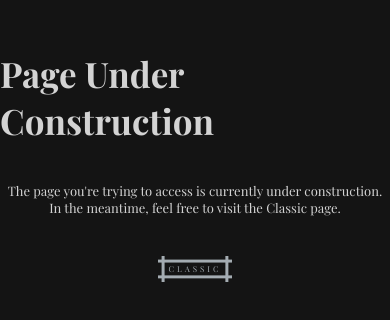
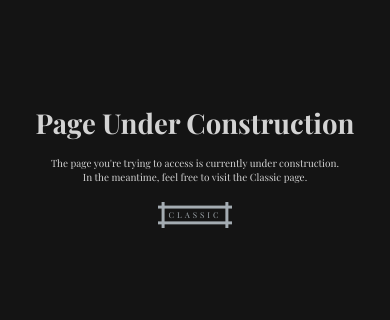
Before and after one commit to Trlaic/portfolio, a React (Vite) app: page /resume-animated in a window 390 px wide. Shown: the part 256-576 px from the top of the page. Built offline with nearby package versions, Linux system fonts and the light colour scheme; a web font is replaced by a local one.

Commit message:
x40: Add media query for mobile

```diff
--- a/src/components/ClassicPage/DisplayInformation.module.scss
+++ b/src/components/ClassicPage/DisplayInformation.module.scss
@@ -148,16 +148,6 @@
     background: linear-gradient(to right, $color-linear-gradient-first 0%, $color-linear-gradient-second 100%);
 }
 
-@media only screen and (max-width: 720px) {
-    .container {
-        flex: 0 1 0%;
-        padding-right: 5rem;
-        margin-right: 0rem;
-        transform: translateY(-1rem);
-    }
-}
-
-
 .button {
     background-image: linear-gradient(to right, $color-linear-gradient-first 0%, $color-linear-gradient-second 51%, $color-linear-gradient-first 100%);
     margin: 1rem;
@@ -184,3 +174,44 @@
     display: flex;
     align-items: center;
 }
+
+@media only screen and (max-width: 720px) {
+    .container {
+        flex: 0 1 0%;
+        padding-right: 5rem;
+        margin-right: 0rem;
+        transform: translateY(-1rem);
+    }
+}
+
+@media only screen and (max-width: 620px) {
+    .description {
+        font-size: 1.7rem;
+    }
+}
+
+@media only screen and (max-width: 480px) {
+    .heading_2 {
+        font-size: 4rem;
+    }
+
+    .heading_3 {
+        font-size: 2.2rem;
+    }
+
+    .description {
+        font-size: 1.9rem;
+    }
+
+    .date {
+        font-size: 1.9rem;
+    }
+
+    .tech_container {
+        font-size: 1.5rem;
+    }
+
+    .link {
+        font-size: 2rem;
+    }
+}
--- a/src/components/ClassicPage/ListOfProjects.module.scss
+++ b/src/components/ClassicPage/ListOfProjects.module.scss
@@ -103,6 +103,19 @@
     }
 }
 
+@media only screen and (max-width: 620px) {
+    .list {
+        font-size: 1.7rem;
+    }
+}
+
+@media only screen and (max-width: 480px) {
+    .list {
+        font-size: 2rem;
+    }
+}
+
+
 @media only screen and (max-width: 450px) {
     .container {
         flex: 0 1 0%;
--- a/src/pages/AnimatedPage/AnimatedPage.module.scss
+++ b/src/pages/AnimatedPage/AnimatedPage.module.scss
@@ -29,3 +29,19 @@
 .paragraph:last-of-type {
     margin-bottom: 8rem;
 }
+
+@media only screen and (max-width: 430px) {
+    .heading {
+        font-size: 5.5rem;
+        margin-bottom: 3rem;
+    }
+
+    .paragraph {
+        font-size: 2rem;
+    }
+
+
+    .paragraph:last-of-type {
+        margin-bottom: 3.5rem;
+    }
+}
```
